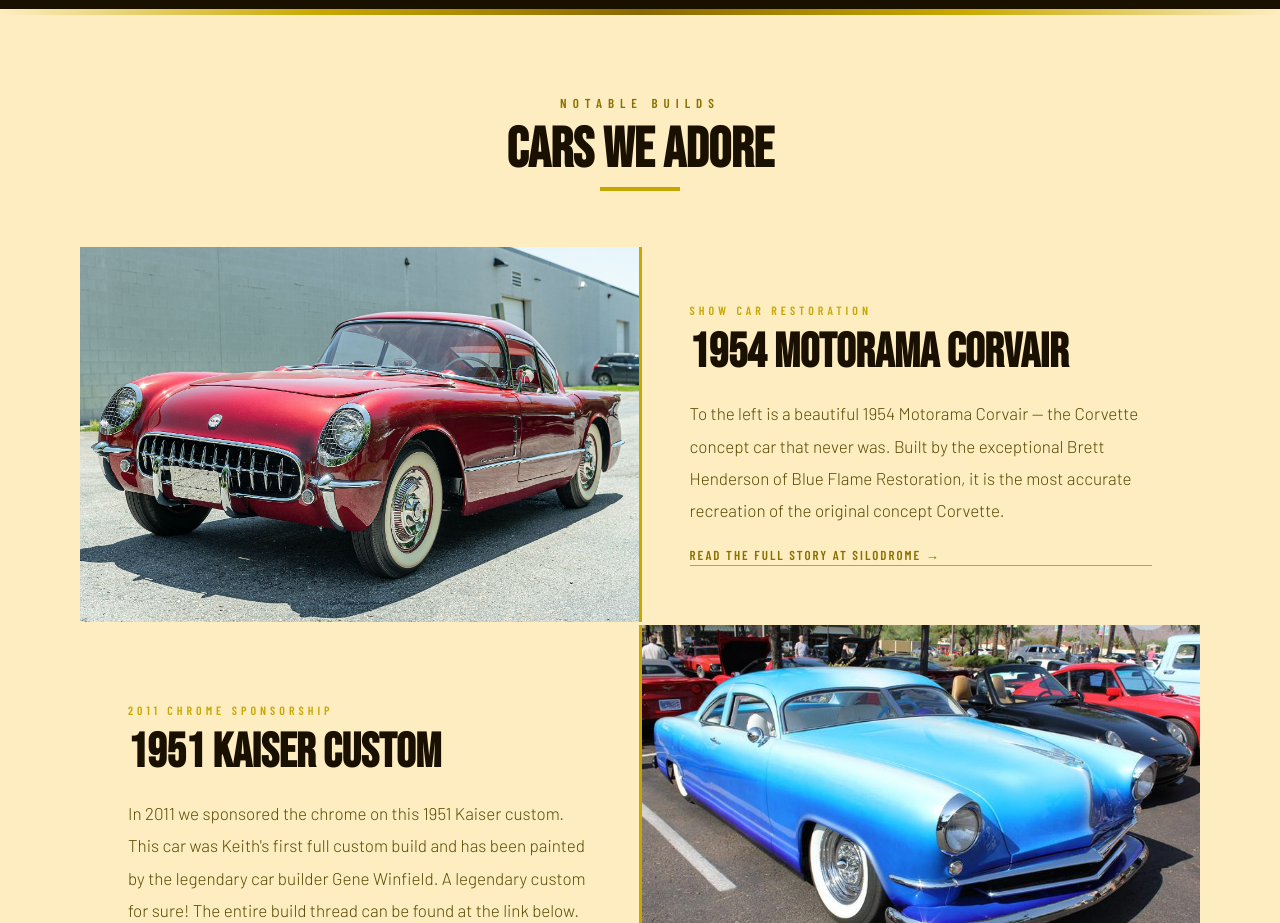
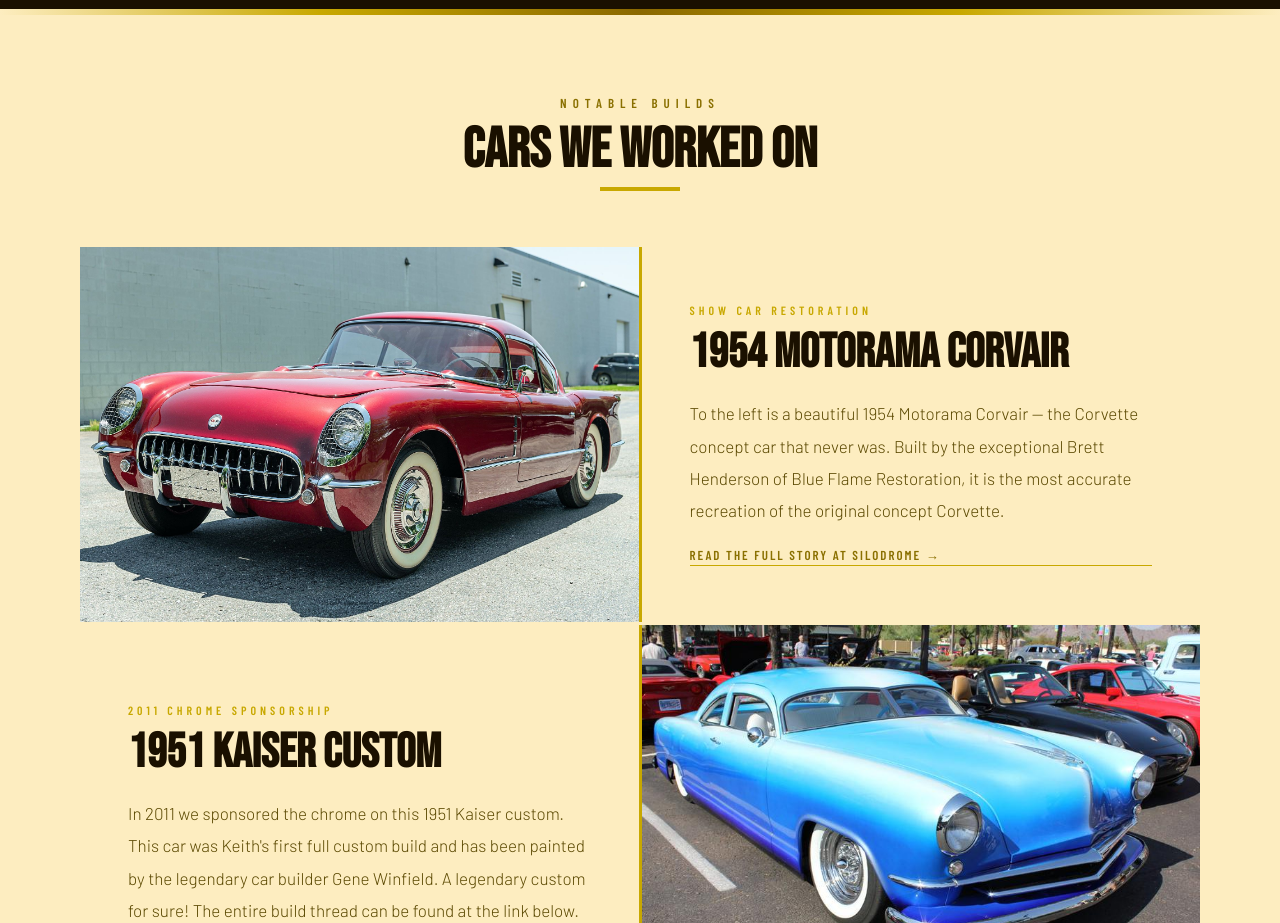
Before and after one commit to Legelid/CMF-Indiana, a React (Vite) app: page /our-work in a window 1280 px wide. Shown: the part 1200-2123 px from the top of the page. Built offline with nearby package versions, Linux system fonts and the light colour scheme.

Commit message:
CMF Indiana Website Edit - Added higher quality images, edited text in spots.

```diff
--- a/src/pages/OurWork/OurWork.jsx
+++ b/src/pages/OurWork/OurWork.jsx
@@ -110,7 +110,7 @@ export default function OurWork() {
       {/* ── Section 3B: Notable Builds ────────────────── */}
       <section className="ow-notable">
         <p className="ow-section__eyebrow">Notable Builds</p>
-        <h2 className="ow-section__title">Cars We Adore</h2>
+        <h2 className="ow-section__title">Cars We Worked On</h2>
         <span className="ow-section__rule" />
         {notableBuilds.map((build) => (
           <div key={build.id} className={`ow-notable__row ow-notable__row--${build.photoSide}`}>
```
Also changed, not shown: public/images/about/team-2016.jpg.
